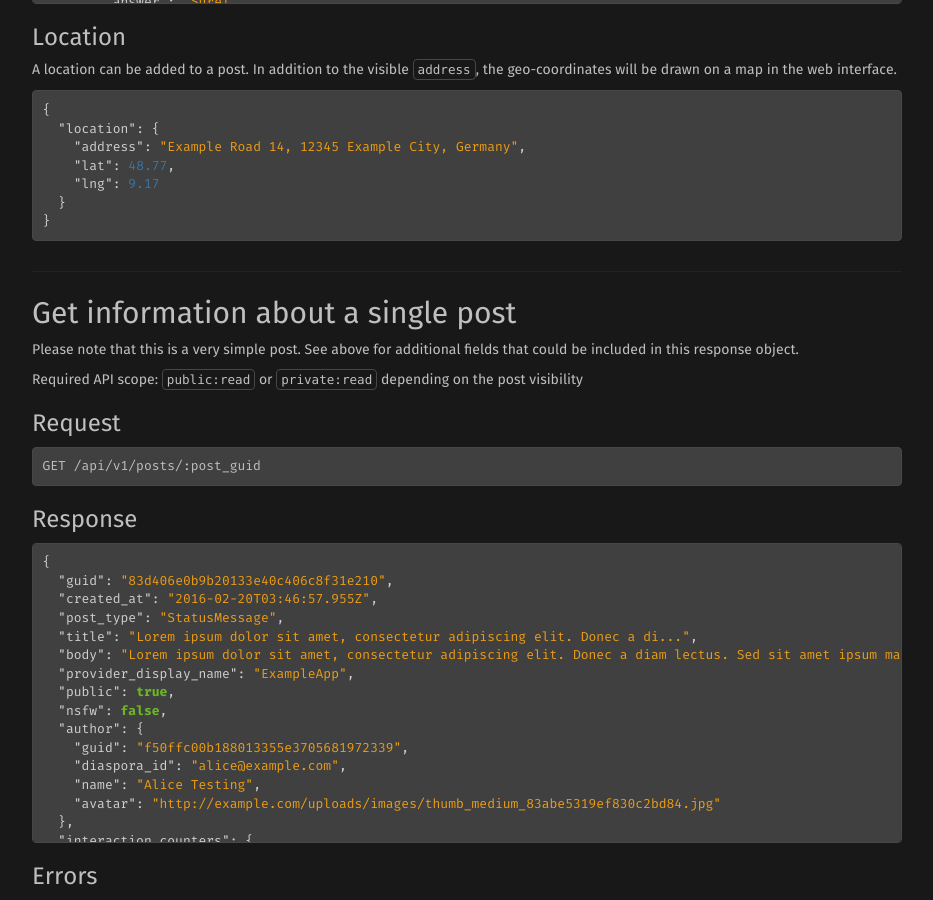
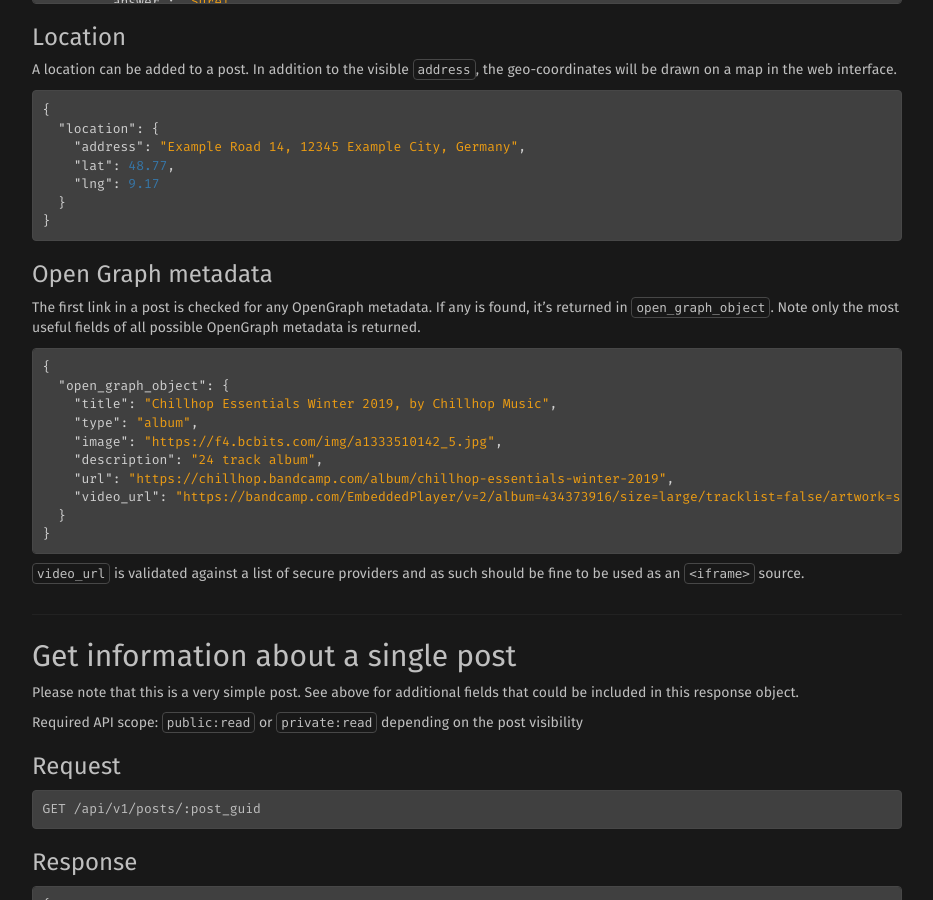
Before and after one commit to diaspora/api-documentation, a Jekyll site: the page built from _routes/posts.md, in a window 1280 px wide and 900 px high, scrolled down 2276 px. Shown: the whole window, without its empty margins (323-1256 px from the left). Built offline with Jekyll 4.4.1, drawn with Linux system fonts in a browser that asks for light colours.

Commit message:
document open_graph_object post field

```diff
--- a/_routes/posts.md
+++ b/_routes/posts.md
@@ -145,6 +145,25 @@ A location can be added to a post. In addition to the visible `address`, the geo
 }
 ~~~
 
+### Open Graph metadata
+
+The first link in a post is checked for any OpenGraph metadata. If any is found, it's returned in `open_graph_object`. Note only the most useful fields of all possible OpenGraph metadata is returned.
+
+~~~json
+{
+  "open_graph_object": {
+    "title": "Chillhop Essentials Winter 2019, by Chillhop Music",
+    "type": "album",
+    "image": "https://f4.bcbits.com/img/a1333510142_5.jpg",
+    "description": "24 track album",
+    "url": "https://chillhop.bandcamp.com/album/chillhop-essentials-winter-2019",
+    "video_url": "https://bandcamp.com/EmbeddedPlayer/v=2/album=434373916/size=large/tracklist=false/artwork=small/"
+  }
+}
+~~~
+
+`video_url` is validated against a list of secure providers and as such should be fine to be used as an `<iframe>` source.
+
 ## Get information about a single post
 
 Please note that this is a very simple post. See above for additional fields that could be included in this response object.
```
